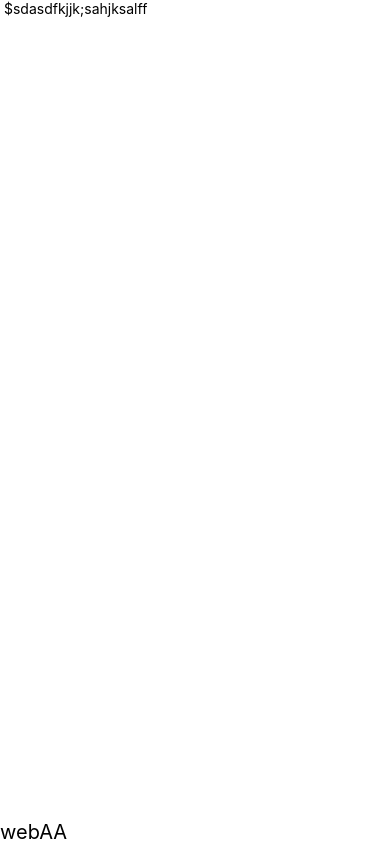
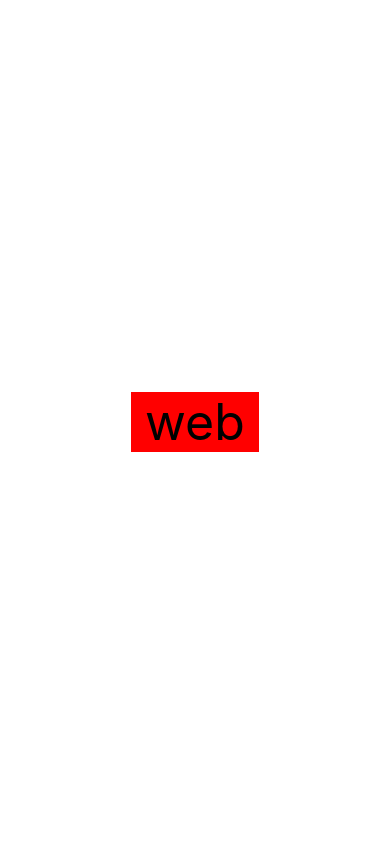
Before and after one commit to shindonghwi/info, a React Native app: screen / in a window 390 px wide. Built offline with nearby package versions, Linux system fonts and the light colour scheme.

Commit message:
refactor: test code 삭제

```diff
--- a/App.tsx
+++ b/App.tsx
@@ -1,48 +1,43 @@
 import React from "react";
-import {Platform, StyleSheet, Text, useColorScheme} from "react-native";
-import TextItem from "./components/TextItem";
+import {Platform, Text, useColorScheme} from "react-native";
 import styled, {ThemeProvider} from "styled-components/native"
 import {darkTheme, lightTheme} from "./styles/theme/defaultTheme";
 
-const Header = styled.View`
-  width: 100px;
-  height: 100px;
-  background-color: blue;
+const Container = styled.View`
+  flex: 1;
+  align-items: center;
+  justify-content: center;
 `
 
-interface AA{
-    path: string
+const ColorText = styled.Text`
+  font-size: 50px;
+`
+
+interface ContainerProps {
+    os?: string;
 }
 
-const Container = styled.View`
-  flex: 1;
-`
+const Root: React.FC<ContainerProps> = ({os = Platform.OS}) => {
 
-const Poster: React.FC<AA> = ({ path }) => (
-    <Container>
-        <Text> ${path} </Text>
-    </Container>
-)
+    const osIsWeb = os === "web"
+
+    return (
+        <Container>
+            <ColorText style={{backgroundColor: osIsWeb ? 'red': 'blue'}}> {os} </ColorText>
+        </Container>
+    )
+}
+
 
 export default function App() {
-    const OS = Platform.OS
     const isDark = useColorScheme() === "dark";
 
     return (
         <ThemeProvider theme={isDark ? darkTheme : lightTheme}>
-            <Container>
-                <Poster path={"sdasdfkjjk;sahjksalff"}/>
-                <TextItem text={`${Platform.OS}` + "AA"}/>
-            </Container>
+
+
+
+            <Root/>
         </ThemeProvider>
     );
 }
-
-const styles = StyleSheet.create({
-    container: {
-        flex: 1,
-        backgroundColor: "#fff",
-        alignItems: "center",
-        justifyContent: "center",
-    },
-});
--- a/components/TextItem.tsx
+++ /dev/null
@@ -1,16 +0,0 @@
-import React, { FC } from "react";
-import styled from "styled-components/native";
-
-interface Props {
-  text: string;
-}
-
-const TextItem: FC<Props> = ({ text }) => {
-  return <StyledText>{text}</StyledText>;
-};
-
-const StyledText = styled.Text`
-  font-size: 20px;
-`;
-
-export default TextItem;
```
